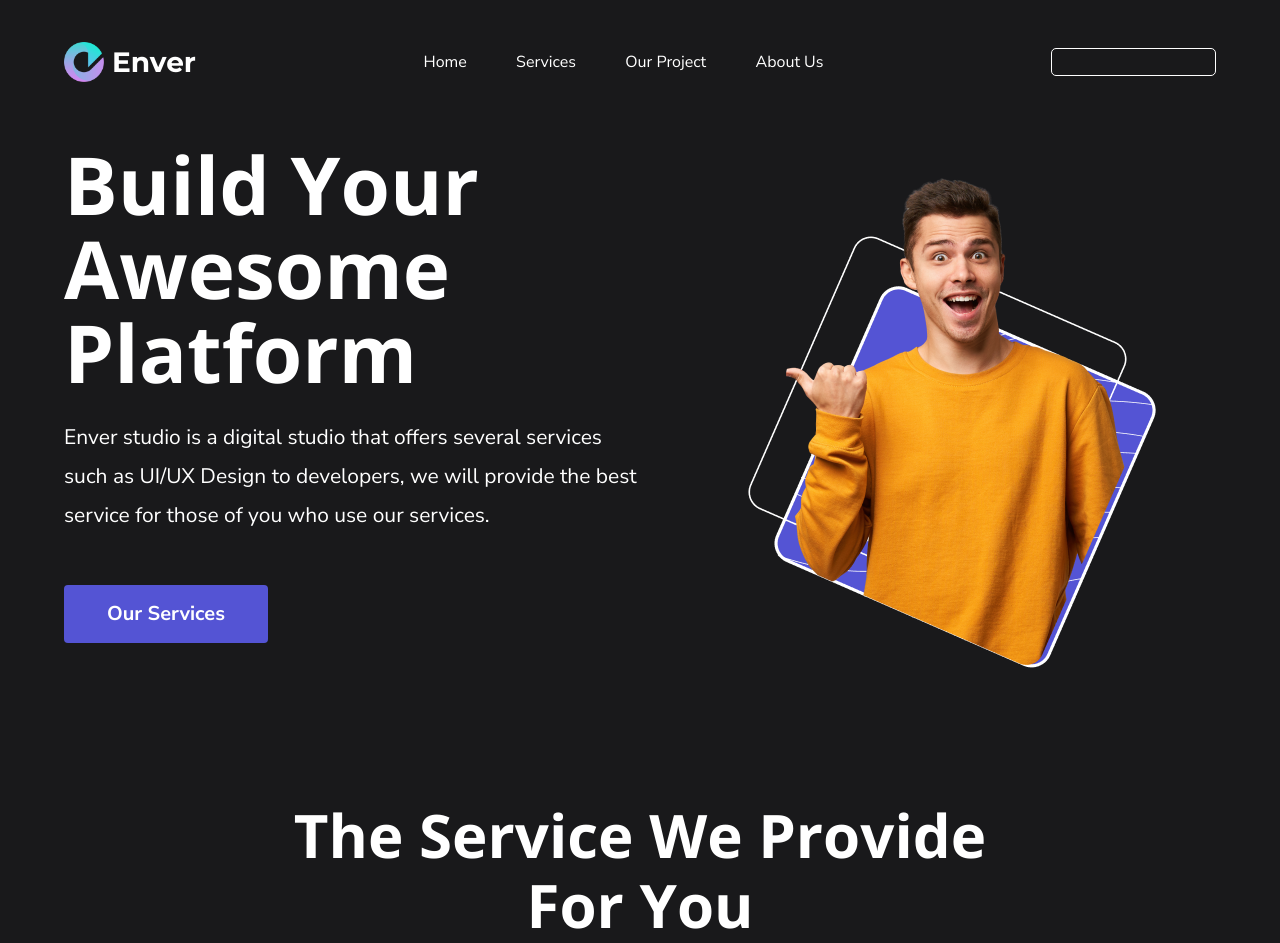
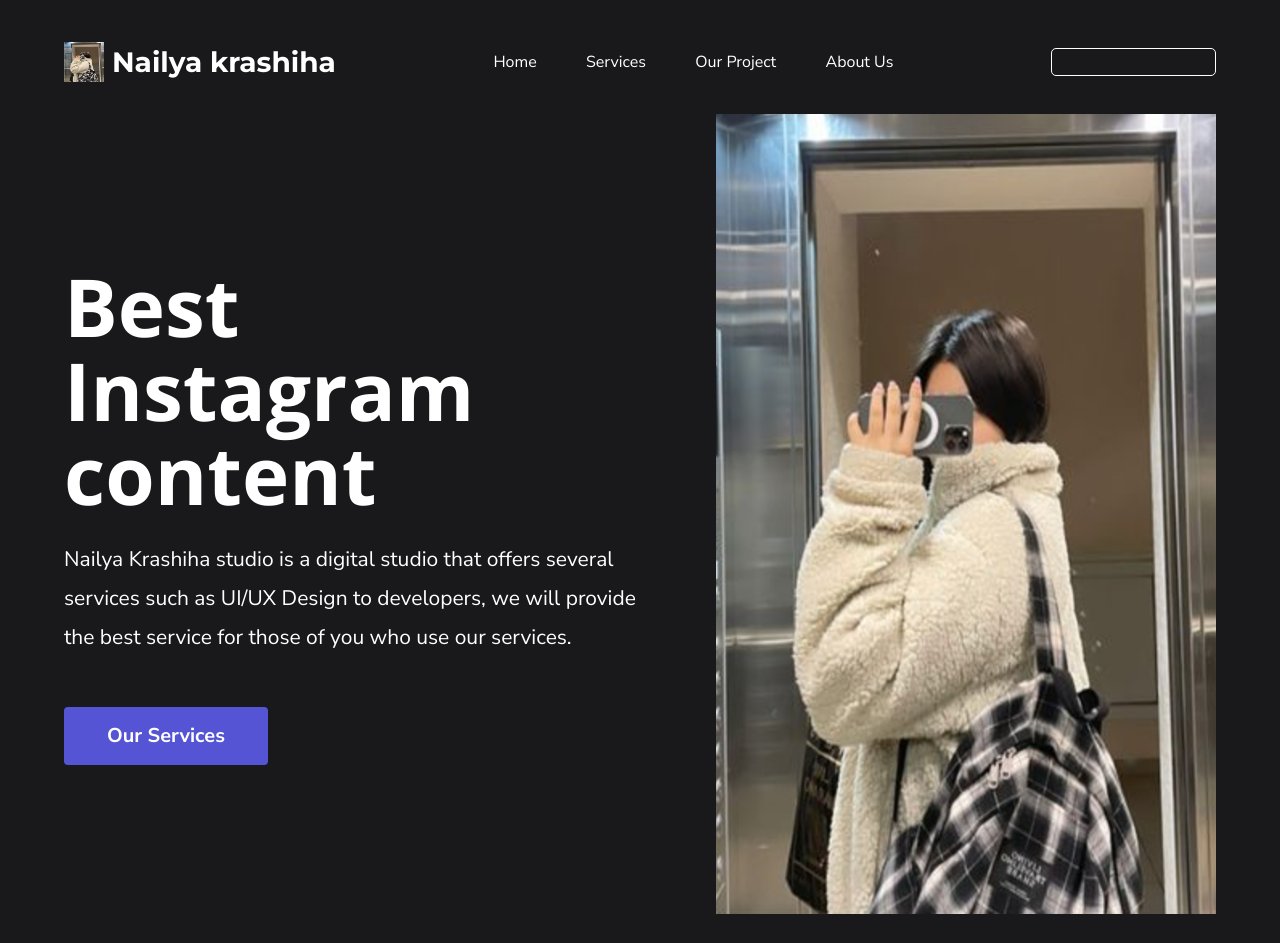
Before and after one commit to wiygdiwgw/hachathon, a plain HTML site: page index.html in a window 1280 px wide. Shown: the top 943 px of the page. Drawn offline with nearby package versions, Linux system fonts and the light colour scheme.

Commit message:
second commit

```diff
--- a/index.html
+++ b/index.html
@@ -5,7 +5,12 @@
     <meta charset="UTF-8" />
     <meta http-equiv="X-UA-Compatible" content="IE=edge" />
     <meta name="viewport" content="width=device-width, initial-scale=1.0" />
-    <title>Document</title>
+    <title>Nailya krashiha</title>
+    <link
+      rel="icon"
+      type="image/x-icon"
+      href="./assets/images/Nailya krashiha.png"
+    />
 
     <link rel="stylesheet" href="./main.css" />
 
@@ -20,8 +25,8 @@
   <body>
     <nav class="container">
       <div class="nav_logo">
-        <img src="./assets/images/logo.png" alt="Logo" />
-        <p>Enver</p>
+        <img src="./assets/images/Nailya krashiha.png" alt="Logo" />
+        <p>Nailya krashiha</p>
       </div>
 
       <ul class="nav_list">
@@ -49,18 +54,18 @@
     <main class="container">
       <section class="hero">
         <div class="hero_content">
-          <h1>Build Your Awesome Platform</h1>
+          <h1>Best Instagram content</h1>
           <p>
-            Enver studio is a digital studio that offers several services such
-            as UI/UX Design to developers, we will provide the best service for
-            those of you who use our services.
+            Nailya Krashiha studio is a digital studio that offers several
+            services such as UI/UX Design to developers, we will provide the
+            best service for those of you who use our services.
           </p>
           <button>Our Services</button>
         </div>
 
         <img
           class="hero_bg"
-          src="./assets/images/hero_bg.png"
+          src="./assets/images/Nailya krashiha.png"
           alt="Hero Background"
         />
       </section>
@@ -133,8 +138,8 @@
 
       <div class="footer_content">
         <div class="footer_logo">
-          <img src="./assets/images/logo.png" alt="Logo" />
-          <p>Enver</p>
+          <img src="./assets/images/Nailya krashiha.png" alt="Logo" />
+          <p>Nailya krashiha</p>
         </div>
 
         <ul class="footer_list">
@@ -143,7 +148,7 @@
           <li>Terms and Conditions</li>
         </ul>
 
-        <p class="p2">© 2022 Enver, All Rights Reserved</p>
+        <p class="p2">© 2022 Nailya krashiha, All Rights Reserved</p>
       </div>
     </footer>
   </body>
--- a/main.css
+++ b/main.css
@@ -74,6 +74,11 @@ nav {
   justify-content: space-between;
   align-items: center;
   padding-top: 32px;
+}
+
+.hero_bg {
+  width: 500px;
+  height: 800px;
 }
 
 .hero_content {
```
Also changed, not shown: assets/images/Nailya krashiha.png (added), 1 other file.
